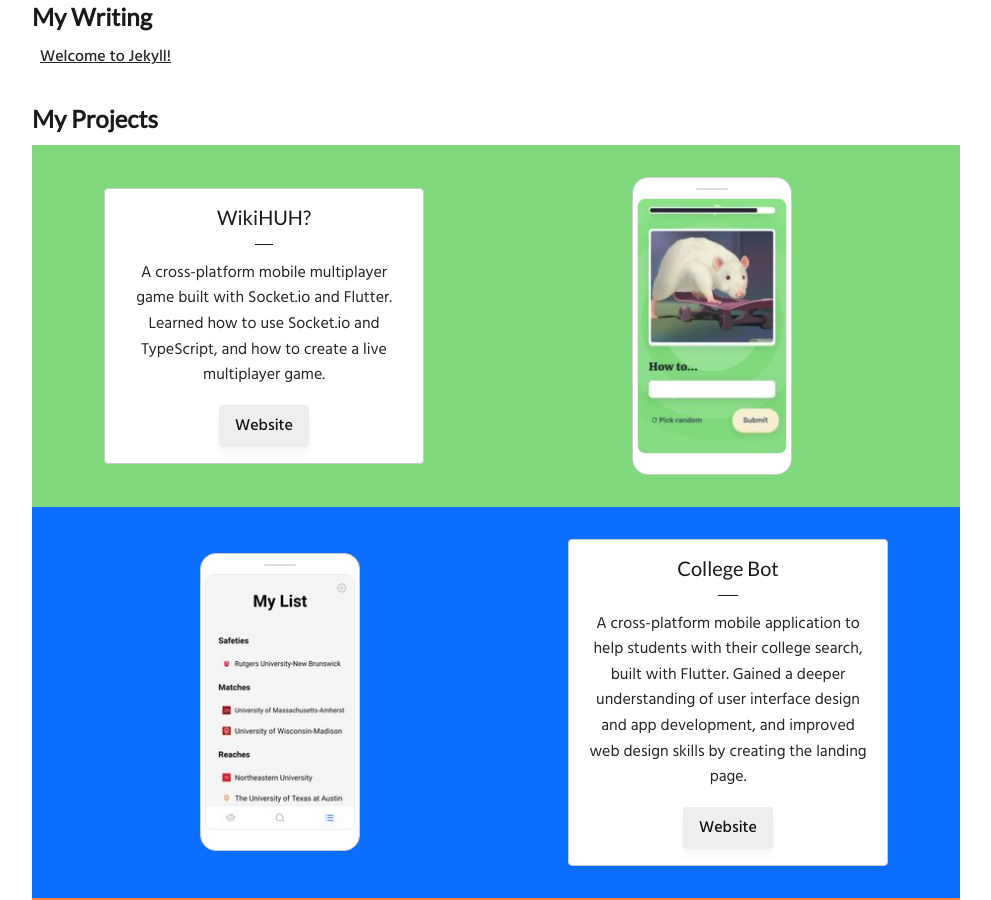
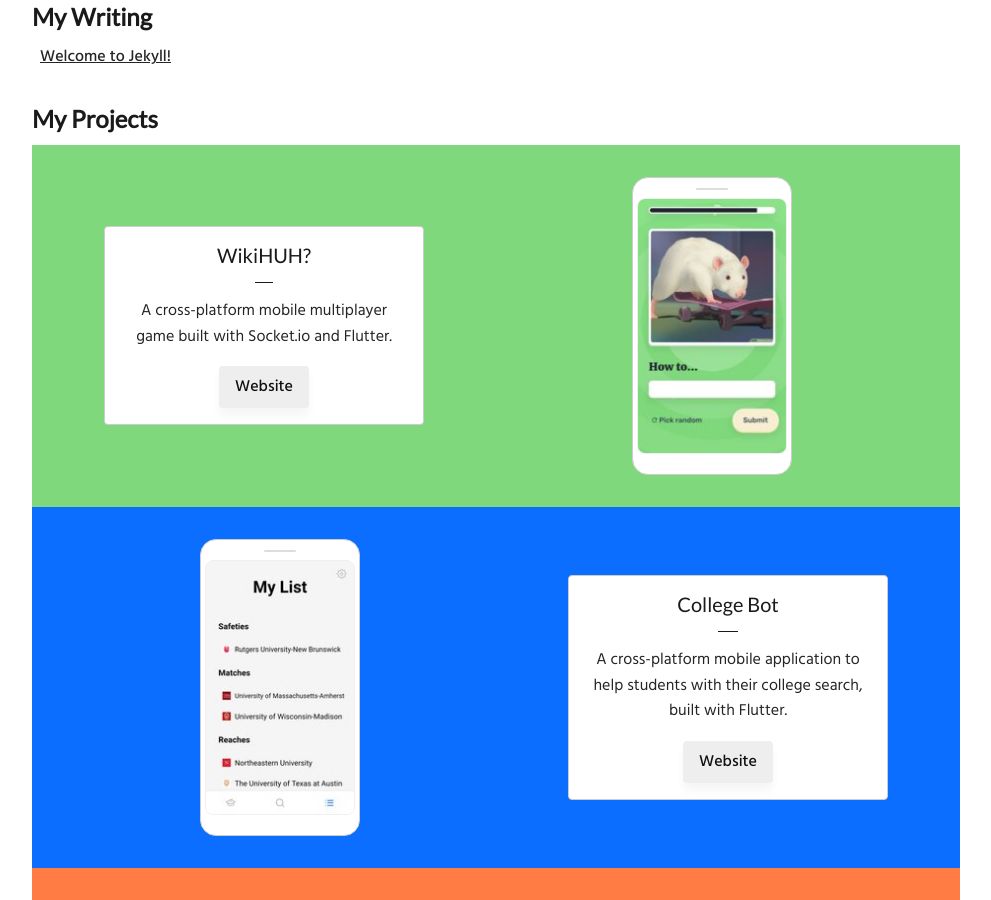
Before and after one commit to Kirpal/kirpal, a Jekyll site: the page built from index.markdown, in a window 1280 px wide and 900 px high, scrolled down 480 px. Shown: the whole window, without its empty margins (144-1135 px from the left). Built offline with Jekyll 4.4.1, drawn with Linux system fonts in a browser that asks for light colours.

Commit message:
Update project descriptions

```diff
--- a/_data/projects.yml
+++ b/_data/projects.yml
@@ -5,7 +5,6 @@
   image: wikihuh.jpg
   description: >-
     A cross-platform mobile multiplayer game built with Socket.io and Flutter.
-    Learned how to use Socket.io and TypeScript, and how to create a live multiplayer game.
   url: https://wikihuh.kirp.al
 
 - name: College Bot
@@ -14,8 +13,7 @@
   image: college_bot.jpg
   description: >-
     A cross-platform mobile application to help students with their college search,
-    built with Flutter. Gained a deeper understanding of user interface design and app development,
-    and improved web design skills by creating the landing page.
+    built with Flutter.
   url: https://collegebot.app
 
 - name: Keyboard Renderer
```
